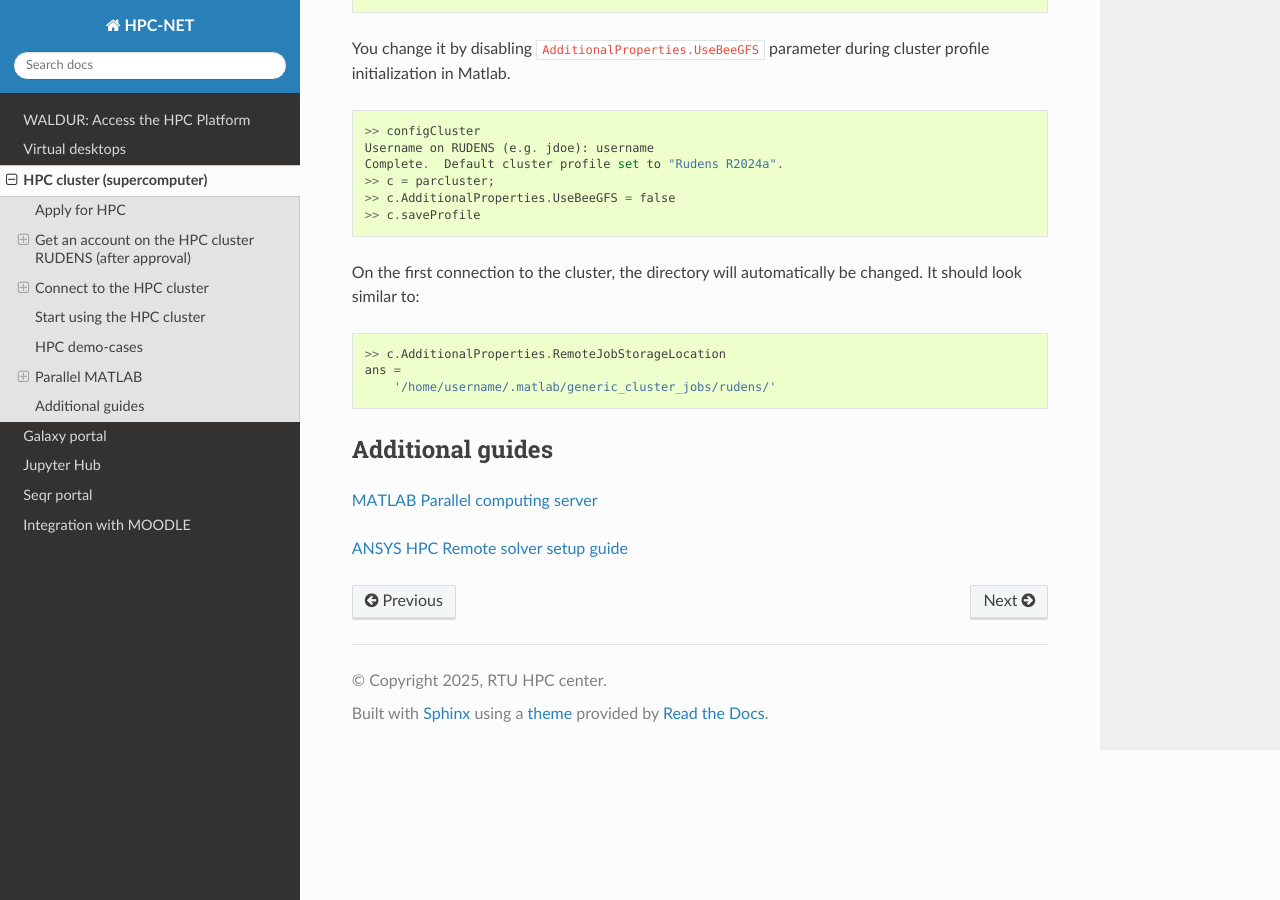
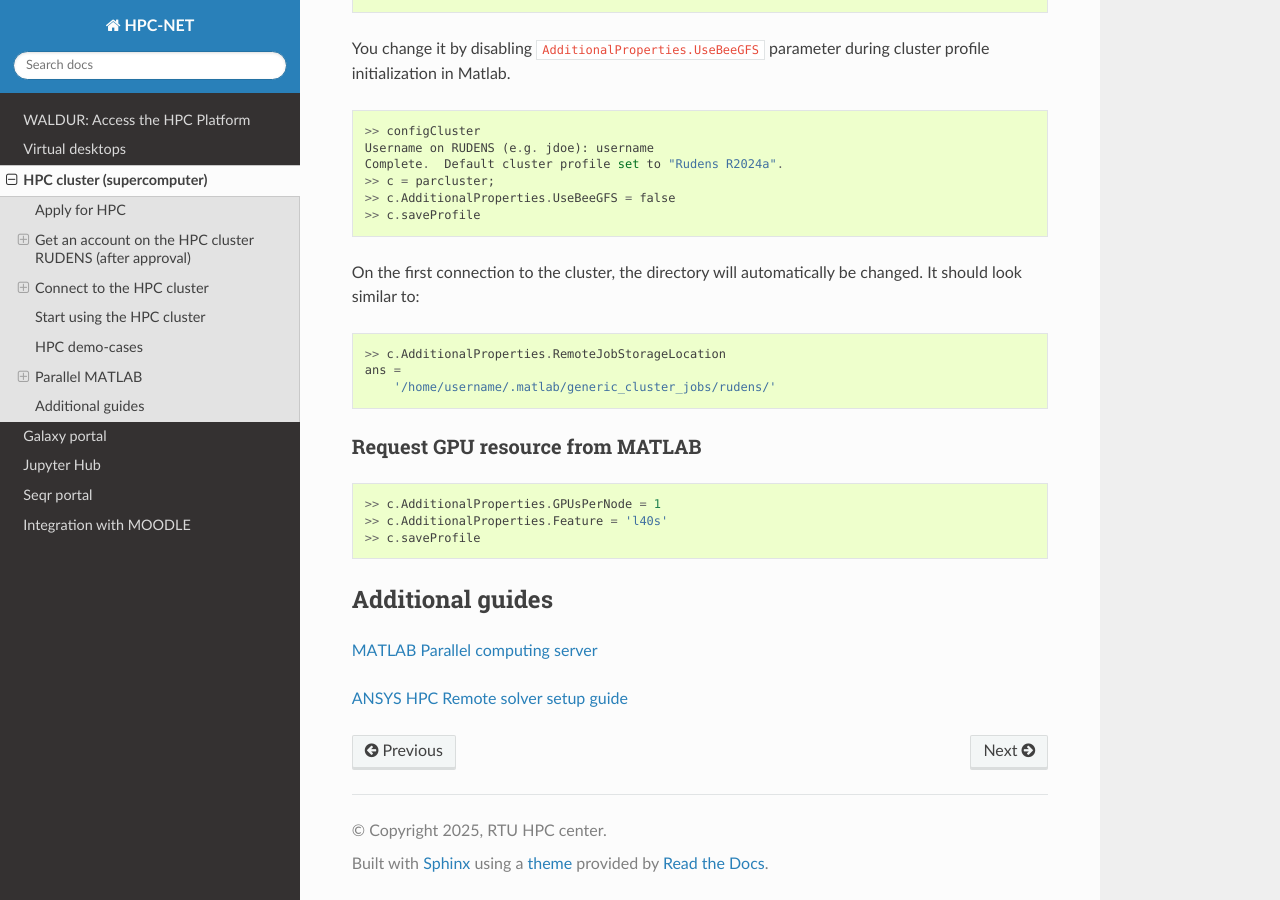
Before and after one commit to rtuhpc/hpc-platform, a Sphinx documentation site: the page built from doc/hpc.md, in a window 1280 px wide and 900 px high, scrolled down 15711 px. Built offline with Sphinx 7.4.7 and the Read the Docs theme 3.1.0, drawn with Linux system fonts in a browser that asks for light colours.

Commit message:
Update hpc.md

````diff
--- a/doc/hpc.md
+++ b/doc/hpc.md
@@ -162,6 +162,12 @@ On the first connection to the cluster, the directory will automatically be chan
 ans =
     '/home/username/.matlab/generic_cluster_jobs/rudens/'
 ```
+### Request GPU resource from MATLAB
+```
+>> c.AdditionalProperties.GPUsPerNode = 1
+>> c.AdditionalProperties.Feature = 'l40s'
+>> c.saveProfile
+```
 
 ## Additional guides
 
````
